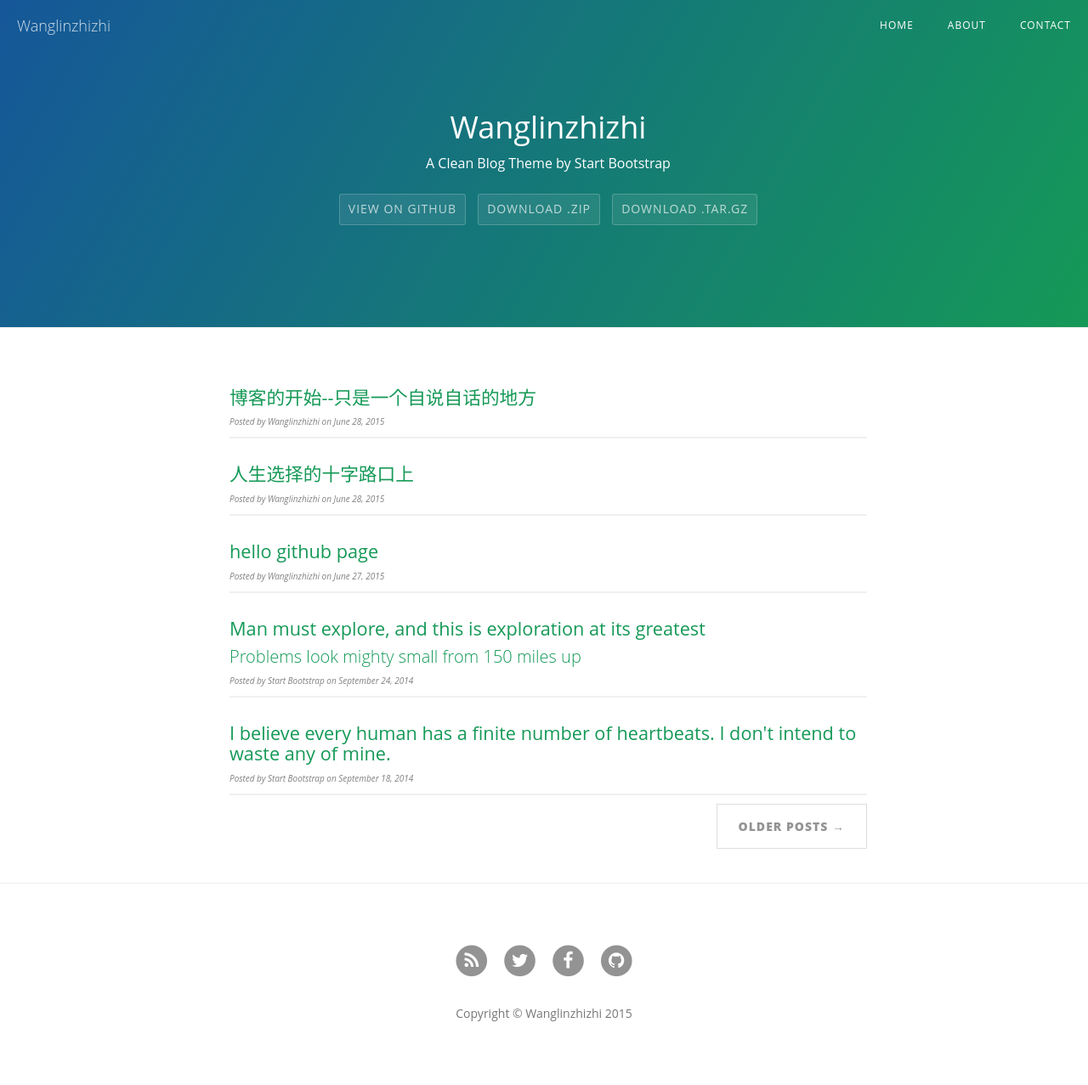
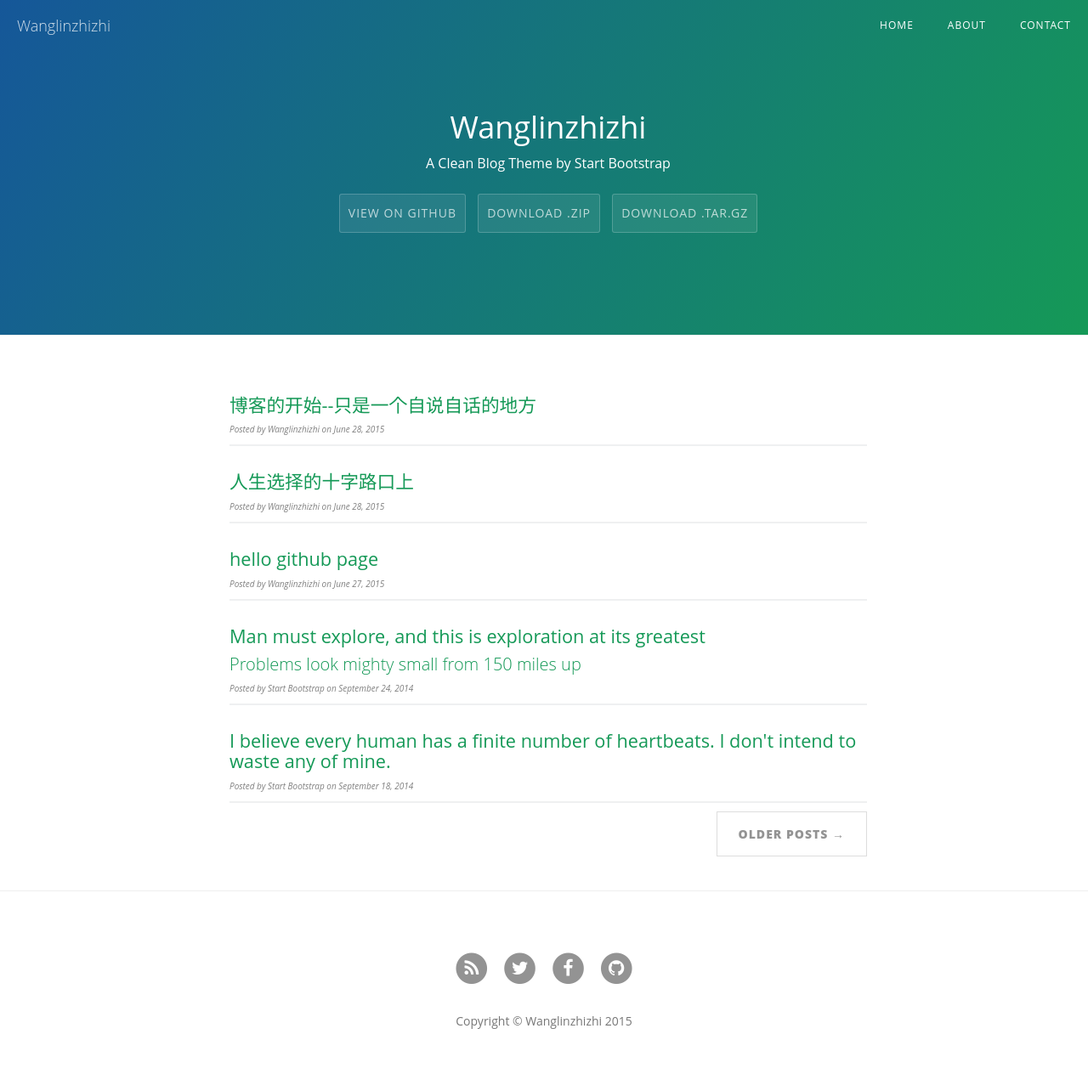
Before and after one commit to wagnlinzh/jekyll_demo, a Jekyll site: the page built from index.html, in a window 1280 px wide. Shown: the whole page at 85% size. Built offline with Jekyll 4.4.1, drawn with Linux system fonts in a browser that asks for light colours; nearby versions of some CDN libraries; the list of posts is cut into pages by our own code.

Commit message:
little change about btn
06/28

```diff
--- a/css/stylesheet.css
+++ b/css/stylesheet.css
@@ -36,7 +36,7 @@ a {
 
 @media screen and (min-width: 64em) {
   .btn {
-    padding: 0.75rem 1rem; } }
+    padding: 1.2rem 1rem; } }
 
 @media screen and (min-width: 42em) and (max-width: 64em) {
   .btn {
@@ -47,7 +47,7 @@ a {
   .btn {
     display: block;
     width: 100%;
-    padding: 0.75rem;
+    padding: 1rem;
     font-size: 0.9rem; }
     .btn + .btn {
       margin-top: 1rem;
```
